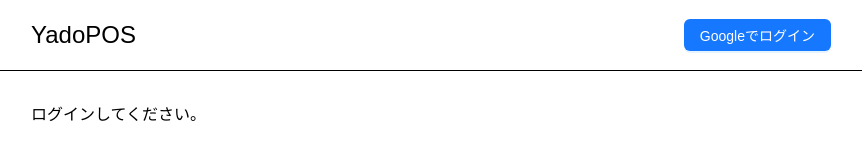
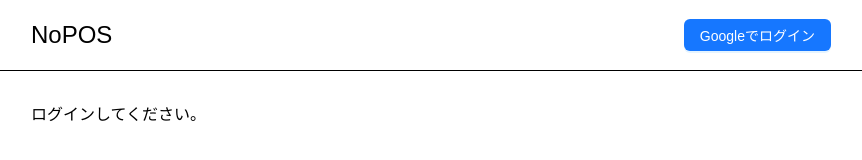
Before and after one commit to sudy-super/No-POS, a Next.js app: page / in a window 1280 px wide. Shown: the top 160 px of the page, without its empty margins (209-1071 px from the left). Built offline with nearby package versions, Linux system fonts and the light colour scheme; no server answers; a web font is replaced by a local one.

Commit message:
ページタイトル更新

```diff
--- a/src/app/components/Header.tsx
+++ b/src/app/components/Header.tsx
@@ -12,7 +12,7 @@ export default function Header() {
     <header className={styles.header}>
       <div className={styles.headerInner}>
         <div className={styles.logo}>
-          <a href="/">YadoPOS</a>
+          <a href="/">NoPOS</a>
         </div>
         <div className={styles.account}>
           {!loading && !user && <LoginButton />}
```
